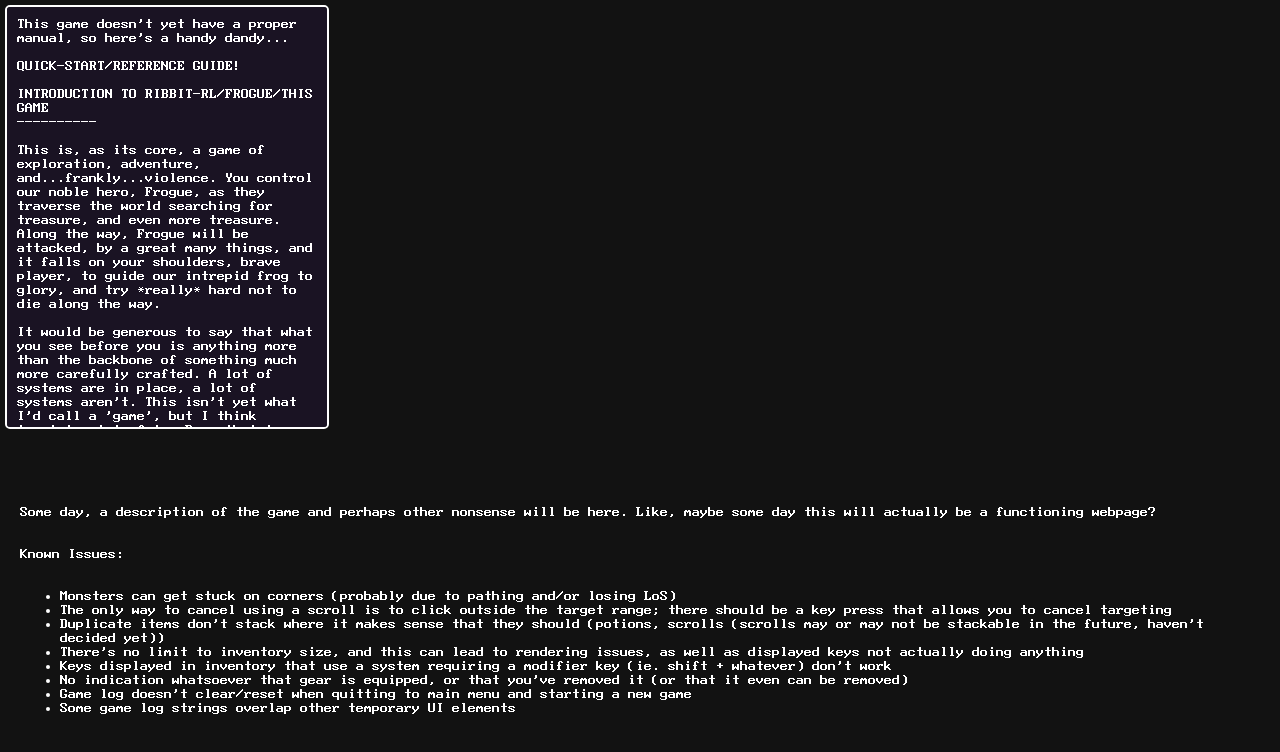
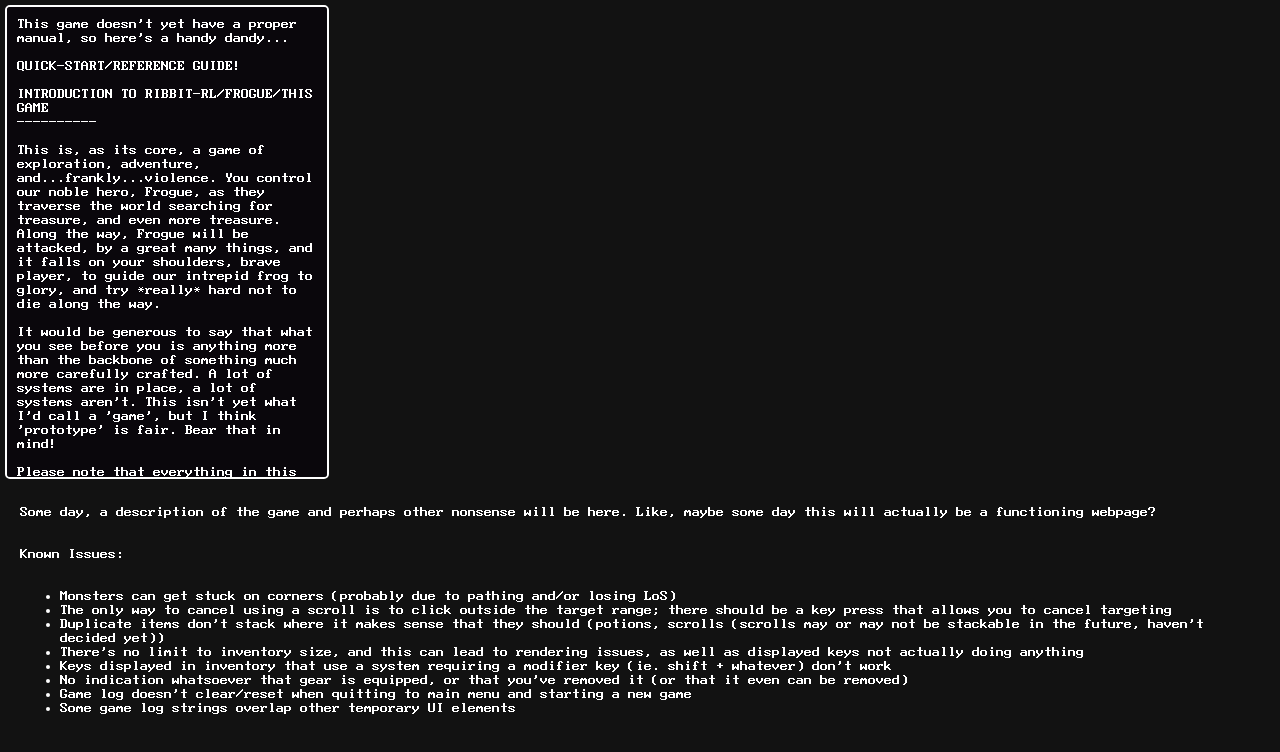
Before and after one commit to froggiepunch/froggiepunch.github.io, a plain HTML site: page index.html in a window 1280 px wide. Drawn offline with Linux system fonts and the light colour scheme; no server answers.

Commit message:
Update index.html

```diff
--- a/index.html
+++ b/index.html
@@ -52,10 +52,10 @@
           border: 2px solid #ffffff; /* White border */
           border-radius: 5px; /* Rounded corners (optional) */
           max-width: 300px; /* Set maximum width of the box */
-          max-height: 400px; /* Set maximum height to allow scrolling */
+          max-height: 450px; /* Set maximum height to allow scrolling */
 
           /* Background and Word Wrapping */
-          background-color: rgba(29, 20, 41, 0.8); /* Semi-transparent background */
+          background-color: rgba(9, 6, 12, 0.8); /* Semi-transparent background */
           word-wrap: break-word; /* Allow long words to break onto the next line */
 
           /* Overflow Properties */
```
